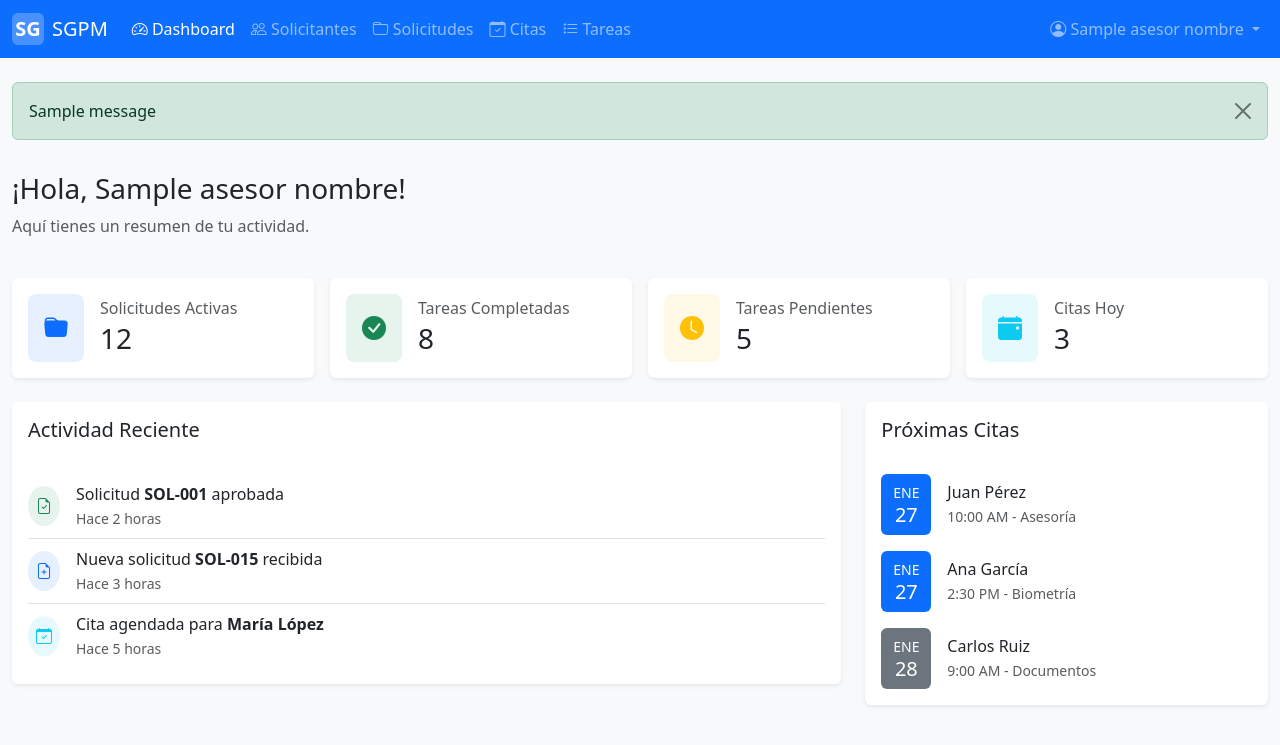
After one commit to Zooval/SGPM, a Django app: template templates/dashboard.html in a window 1280 px wide. The commit adds this page. Shown: the top 745 px of the page. Run offline with Django 5.2, Linux system fonts and the light colour scheme; the template is opened without the code that fills it: most values are stand-ins (such as "Sample title", 1, 10 or a date in 2020); one stand-in notice (Sample message) is shown.

Commit message:
feat(auth): implementar login, logout, and dashboard vistas con control de sesiones

```diff
--- a/SGPM/infrastructure/models.py
+++ b/SGPM/infrastructure/models.py
@@ -53,8 +53,10 @@ class Asesor(models.Model):
     nombres = models.CharField(max_length=100, null=False)
     apellidos = models.CharField(max_length=100, null=False)
     email_asesor = models.EmailField(unique=True, null=False)
+    password_hash = models.CharField(max_length=128, null=False, default='')  # Hash de contraseña
     rol = models.CharField(max_length=20, choices=ROL_CHOICES, default=RolUsuario.ASESOR.value)
     activo = models.BooleanField(default=True)
+    ultimo_acceso = models.DateTimeField(null=True, blank=True)
     fecha_creacion = models.DateTimeField(auto_now_add=True)
     fecha_actualizacion = models.DateTimeField(auto_now=True)
 
--- a/SGPM/presentation/urls.py
+++ b/SGPM/presentation/urls.py
@@ -1,6 +1,9 @@
 from django.urls import path
-from .views import login_view
+from .views import login_view, logout_view, dashboard_view
 
 urlpatterns = [
     path("login/", login_view, name="login"),
+    path("logout/", logout_view, name="logout"),
+    path("dashboard/", dashboard_view, name="dashboard"),
+    path("", login_view, name="home"),  # Redirigir raíz a login
 ]
--- a/SGPM/presentation/views/__init__.py
+++ b/SGPM/presentation/views/__init__.py
@@ -1,4 +1,4 @@
 # SGPM/presentation/views/__init__.py
 
-# Exportamos la vista para que `from .views import login_view` funcione
-from .login import login_view  # noqa: F401
+# Exportamos las vistas para que funcionen con `from .views import ...`
+from .login import login_view, logout_view, dashboard_view  # noqa: F401
--- /dev/null
+++ b/templates/dashboard.html
@@ -0,0 +1,267 @@
+<!DOCTYPE html>
+<html lang="es">
+<head>
+    <meta charset="UTF-8"/>
+    <meta name="viewport" content="width=device-width, initial-scale=1.0"/>
+    <title>SGPM | Dashboard</title>
+    <link href="https://cdn.jsdelivr.net/npm/bootstrap@5.3.3/dist/css/bootstrap.min.css" rel="stylesheet">
+    <link href="https://cdn.jsdelivr.net/npm/bootstrap-icons@1.11.1/font/bootstrap-icons.css" rel="stylesheet">
+</head>
+
+<body class="bg-light">
+
+<!-- Navbar -->
+<nav class="navbar navbar-expand-lg navbar-dark bg-primary">
+    <div class="container-fluid">
+        <a class="navbar-brand d-flex align-items-center gap-2" href="{% url 'dashboard' %}">
+            <div class="rounded d-flex align-items-center justify-content-center text-white fw-bold bg-white bg-opacity-25"
+                 style="width:32px;height:32px;">
+                SG
+            </div>
+            <span>SGPM</span>
+        </a>
+
+        <button class="navbar-toggler" type="button" data-bs-toggle="collapse" data-bs-target="#navbarNav">
+            <span class="navbar-toggler-icon"></span>
+        </button>
+
+        <div class="collapse navbar-collapse" id="navbarNav">
+            <ul class="navbar-nav me-auto">
+                <li class="nav-item">
+                    <a class="nav-link active" href="{% url 'dashboard' %}">
+                        <i class="bi bi-speedometer2"></i> Dashboard
+                    </a>
+                </li>
+                <li class="nav-item">
+                    <a class="nav-link" href="#">
+                        <i class="bi bi-people"></i> Solicitantes
+                    </a>
+                </li>
+                <li class="nav-item">
+                    <a class="nav-link" href="#">
+                        <i class="bi bi-folder"></i> Solicitudes
+                    </a>
+                </li>
+                <li class="nav-item">
+                    <a class="nav-link" href="#">
+                        <i class="bi bi-calendar-check"></i> Citas
+                    </a>
+                </li>
+                <li class="nav-item">
+                    <a class="nav-link" href="#">
+                        <i class="bi bi-list-task"></i> Tareas
+                    </a>
+                </li>
+            </ul>
+
+            <ul class="navbar-nav">
+                <li class="nav-item dropdown">
+                    <a class="nav-link dropdown-toggle" href="#" id="userDropdown" role="button"
+                       data-bs-toggle="dropdown" aria-expanded="false">
+                        <i class="bi bi-person-circle"></i> {{ asesor_nombre }}
+                    </a>
+                    <ul class="dropdown-menu dropdown-menu-end" aria-labelledby="userDropdown">
+                        <li>
+                            <span class="dropdown-item-text text-muted small">
+                                {{ asesor_email }}<br>
+                                <span class="badge bg-secondary">{{ asesor_rol }}</span>
+                            </span>
+                        </li>
+                        <li><hr class="dropdown-divider"></li>
+                        <li><a class="dropdown-item" href="#"><i class="bi bi-gear"></i> Configuración</a></li>
+                        <li>
+                            <a class="dropdown-item text-danger" href="{% url 'logout' %}">
+                                <i class="bi bi-box-arrow-right"></i> Cerrar sesión
+                            </a>
+                        </li>
+                    </ul>
+                </li>
+            </ul>
+        </div>
+    </div>
+</nav>
+
+<!-- Main Content -->
+<div class="container-fluid py-4">
+    {% if messages %}
+    <div class="row mb-3">
+        <div class="col-12">
+            {% for message in messages %}
+            <div class="alert alert-{{ message.tags }} alert-dismissible fade show" role="alert">
+                {{ message }}
+                <button type="button" class="btn-close" data-bs-dismiss="alert" aria-label="Cerrar"></button>
+            </div>
+            {% endfor %}
+        </div>
+    </div>
+    {% endif %}
+
+    <!-- Welcome Section -->
+    <div class="row mb-4">
+        <div class="col-12">
+            <h1 class="h3">¡Hola, {{ asesor_nombre }}!</h1>
+            <p class="text-muted">Aquí tienes un resumen de tu actividad.</p>
+        </div>
+    </div>
+
+    <!-- Stats Cards -->
+    <div class="row g-3 mb-4">
+        <div class="col-12 col-sm-6 col-xl-3">
+            <div class="card border-0 shadow-sm h-100">
+                <div class="card-body">
+                    <div class="d-flex align-items-center">
+                        <div class="flex-shrink-0">
+                            <div class="bg-primary bg-opacity-10 rounded-3 p-3">
+                                <i class="bi bi-folder-fill text-primary fs-4"></i>
+                            </div>
+                        </div>
+                        <div class="flex-grow-1 ms-3">
+                            <h6 class="text-muted mb-1">Solicitudes Activas</h6>
+                            <h3 class="mb-0">12</h3>
+                        </div>
+                    </div>
+                </div>
+            </div>
+        </div>
+
+        <div class="col-12 col-sm-6 col-xl-3">
+            <div class="card border-0 shadow-sm h-100">
+                <div class="card-body">
+                    <div class="d-flex align-items-center">
+                        <div class="flex-shrink-0">
+                            <div class="bg-success bg-opacity-10 rounded-3 p-3">
+                                <i class="bi bi-check-circle-fill text-success fs-4"></i>
+                            </div>
+                        </div>
+                        <div class="flex-grow-1 ms-3">
+                            <h6 class="text-muted mb-1">Tareas Completadas</h6>
+                            <h3 class="mb-0">8</h3>
+                        </div>
+                    </div>
+                </div>
+            </div>
+        </div>
+
+        <div class="col-12 col-sm-6 col-xl-3">
+            <div class="card border-0 shadow-sm h-100">
+                <div class="card-body">
+                    <div class="d-flex align-items-center">
+                        <div class="flex-shrink-0">
+                            <div class="bg-warning bg-opacity-10 rounded-3 p-3">
+                                <i class="bi bi-clock-fill text-warning fs-4"></i>
+                            </div>
+                        </div>
+                        <div class="flex-grow-1 ms-3">
+                            <h6 class="text-muted mb-1">Tareas Pendientes</h6>
+                            <h3 class="mb-0">5</h3>
+                        </div>
+                    </div>
+                </div>
+            </div>
+        </div>
+
+        <div class="col-12 col-sm-6 col-xl-3">
+            <div class="card border-0 shadow-sm h-100">
+                <div class="card-body">
+                    <div class="d-flex align-items-center">
+                        <div class="flex-shrink-0">
+                            <div class="bg-info bg-opacity-10 rounded-3 p-3">
+                                <i class="bi bi-calendar-event-fill text-info fs-4"></i>
+                            </div>
+                        </div>
+                        <div class="flex-grow-1 ms-3">
+                            <h6 class="text-muted mb-1">Citas Hoy</h6>
+                            <h3 class="mb-0">3</h3>
+                        </div>
+                    </div>
+                </div>
+            </div>
+        </div>
+    </div>
+
+    <!-- Recent Activity -->
+    <div class="row">
+        <div class="col-12 col-lg-8">
+            <div class="card border-0 shadow-sm">
+                <div class="card-header bg-white border-0 py-3">
+                    <h5 class="mb-0">Actividad Reciente</h5>
+                </div>
+                <div class="card-body">
+                    <div class="list-group list-group-flush">
+                        <div class="list-group-item px-0 d-flex align-items-center">
+                            <div class="bg-success bg-opacity-10 rounded-circle p-2 me-3">
+                                <i class="bi bi-file-earmark-check text-success"></i>
+                            </div>
+                            <div class="flex-grow-1">
+                                <p class="mb-0">Solicitud <strong>SOL-001</strong> aprobada</p>
+                                <small class="text-muted">Hace 2 horas</small>
+                            </div>
+                        </div>
+                        <div class="list-group-item px-0 d-flex align-items-center">
+                            <div class="bg-primary bg-opacity-10 rounded-circle p-2 me-3">
+                                <i class="bi bi-file-earmark-plus text-primary"></i>
+                            </div>
+                            <div class="flex-grow-1">
+                                <p class="mb-0">Nueva solicitud <strong>SOL-015</strong> recibida</p>
+                                <small class="text-muted">Hace 3 horas</small>
+                            </div>
+                        </div>
+                        <div class="list-group-item px-0 d-flex align-items-center">
+                            <div class="bg-info bg-opacity-10 rounded-circle p-2 me-3">
+                                <i class="bi bi-calendar-check text-info"></i>
+                            </div>
+                            <div class="flex-grow-1">
+                                <p class="mb-0">Cita agendada para <strong>María López</strong></p>
+                                <small class="text-muted">Hace 5 horas</small>
+                            </div>
+                        </div>
+                    </div>
+                </div>
+            </div>
+        </div>
+
+        <div class="col-12 col-lg-4 mt-3 mt-lg-0">
+            <div class="card border-0 shadow-sm">
+                <div class="card-header bg-white border-0 py-3">
+                    <h5 class="mb-0">Próximas Citas</h5>
+                </div>
+                <div class="card-body">
+                    <div class="d-flex align-items-center mb-3">
+                        <div class="bg-primary text-white rounded text-center p-2 me-3" style="min-width: 50px;">
+                            <div class="small">ENE</div>
+                            <div class="h5 mb-0">27</div>
+                        </div>
+                        <div>
+                            <p class="mb-0 fw-medium">Juan Pérez</p>
+                            <small class="text-muted">10:00 AM - Asesoría</small>
+                        </div>
+                    </div>
+                    <div class="d-flex align-items-center mb-3">
+                        <div class="bg-primary text-white rounded text-center p-2 me-3" style="min-width: 50px;">
+                            <div class="small">ENE</div>
+                            <div class="h5 mb-0">27</div>
+                        </div>
+                        <div>
+                            <p class="mb-0 fw-medium">Ana García</p>
+                            <small class="text-muted">2:30 PM - Biometría</small>
+                        </div>
+                    </div>
+                    <div class="d-flex align-items-center">
+                        <div class="bg-secondary text-white rounded text-center p-2 me-3" style="min-width: 50px;">
+                            <div class="small">ENE</div>
+                            <div class="h5 mb-0">28</div>
+                        </div>
+                        <div>
+                            <p class="mb-0 fw-medium">Carlos Ruiz</p>
+                            <small class="text-muted">9:00 AM - Documentos</small>
+                        </div>
+                    </div>
+                </div>
+            </div>
+        </div>
+    </div>
+</div>
+
+<script src="https://cdn.jsdelivr.net/npm/bootstrap@5.3.3/dist/js/bootstrap.bundle.min.js"></script>
+</body>
+</html>
```
Also changed, not shown: SGPM/application/auth_service.py (added, +243 -0 lines), SGPM/management/commands/crear_asesor_prueba.py (added, +77 -0 lines), SGPM/presentation/views/login.py (+88 -2 lines), templates/login.html (+10 -0 lines), SGPM/management/__init__.py (added), SGPM/management/commands/__init__.py (added), SGPM/migrations/0003_add_password_to_asesor.py (added), db.sqlite3.
